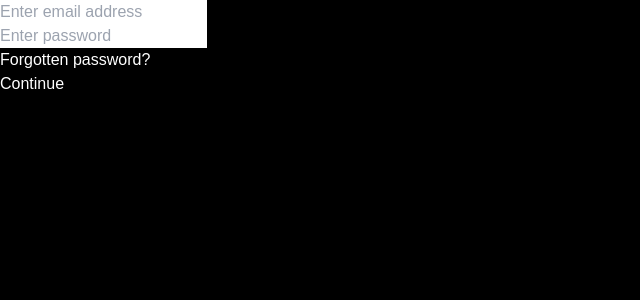
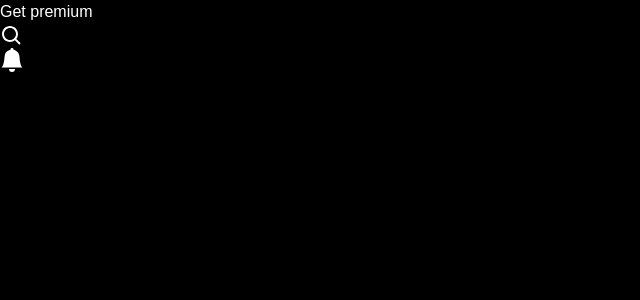
Before and after one commit to OxBryte/basessions-app, a React (Vite) app: page / in a window 1280 px wide. Shown: the top 300 px of the page, without its empty margins (0-640 px from the left). Built offline with nearby package versions, Linux system fonts and the light colour scheme.

Commit message:
Refactor routing and add Home page component

```diff
--- a/src/App.jsx
+++ b/src/App.jsx
@@ -2,16 +2,16 @@ import "./App.css";
 import { BrowserRouter, Route, Routes } from "react-router-dom";
 import AuthLogin from "./pages/Auth";
 import Layout from "./components/layouts/layout";
+import Home from "./pages/Home";
 
 function App() {
   return (
     <BrowserRouter>
       <Routes>
+        <Route path="login/" element={<AuthLogin />} />
         <Route element={<Layout />}>
-          <Route path="/" element={<AuthLogin />} />
+          <Route path="/" element={<Home />} />
         </Route>
-        {/* <Route path="/about" element={<About />} />
-          <Route path="/contact" element={<Contact />} /> */}
       </Routes>
     </BrowserRouter>
   );
--- a/src/components/layouts/Navbar.jsx
+++ b/src/components/layouts/Navbar.jsx
@@ -1,7 +1,21 @@
+import { BiSearch } from "react-icons/bi";
+import { BsFillBellFill } from "react-icons/bs";
+
 export default function Navbar() {
   return (
     <div className="w-full mx-auto flex items-center justify-between gap-8 py-5">
-
+      <div className="w-10 h-10 rounded-full bg-white/30"></div>
+      <div className="flex gap-4 itemx-center">
+        <div className="text-blue-600">
+          <p>Get premium</p>
+        </div>
+        <div className="m-0 text-white/20">
+          <BiSearch size={24} />
+        </div>
+        <div className="m-0 text-white/20">
+          <BsFillBellFill size={24} />
+        </div>
+      </div>
     </div>
-  )
+  );
 }
--- a/src/components/layouts/layout.jsx
+++ b/src/components/layouts/layout.jsx
@@ -1,9 +1,11 @@
-import { Outlet } from 'react-router-dom'
+import { Outlet } from "react-router-dom";
+import Navbar from "./Navbar";
 
 export default function Layout() {
   return (
-    <div className='w-full max-w-[860px] mx-auto'>
+    <div className="w-full max-w-[860px] mx-auto px-4">
+      <Navbar />
       <Outlet />
     </div>
-  )
+  );
 }
--- /dev/null
+++ b/src/pages/Home.jsx
@@ -0,0 +1,8 @@
+
+export default function Home() {
+  return (
+    <div className="w-full space-y-4 mx-auto">
+
+    </div>
+  )
+}
```
